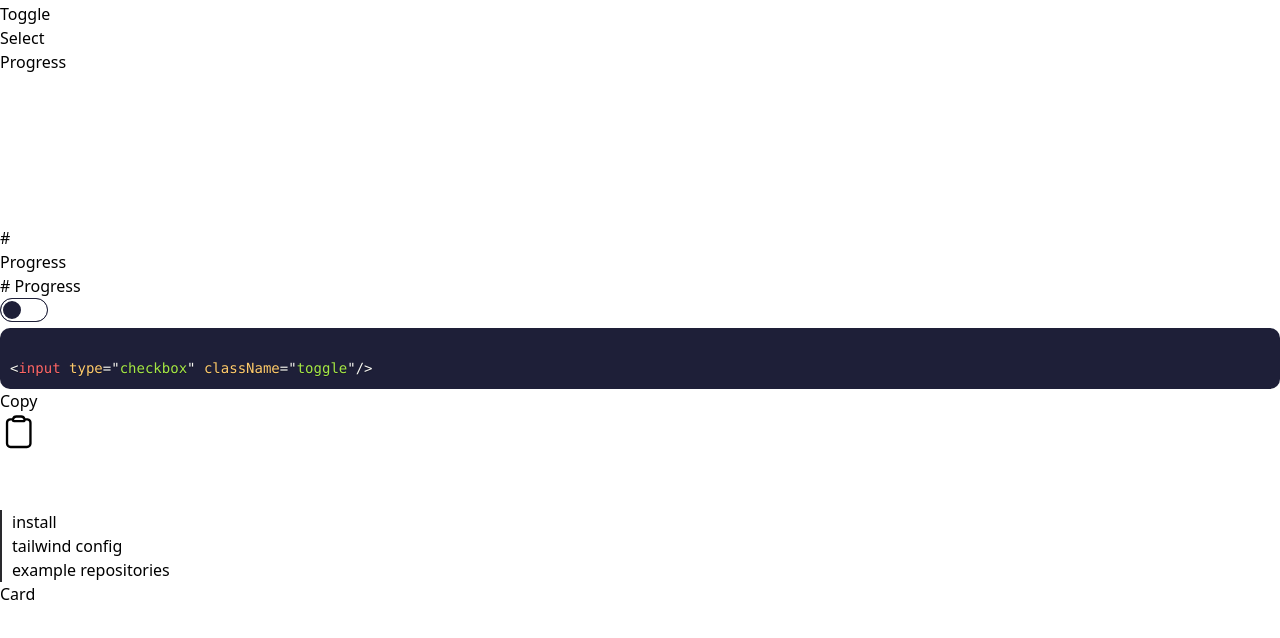
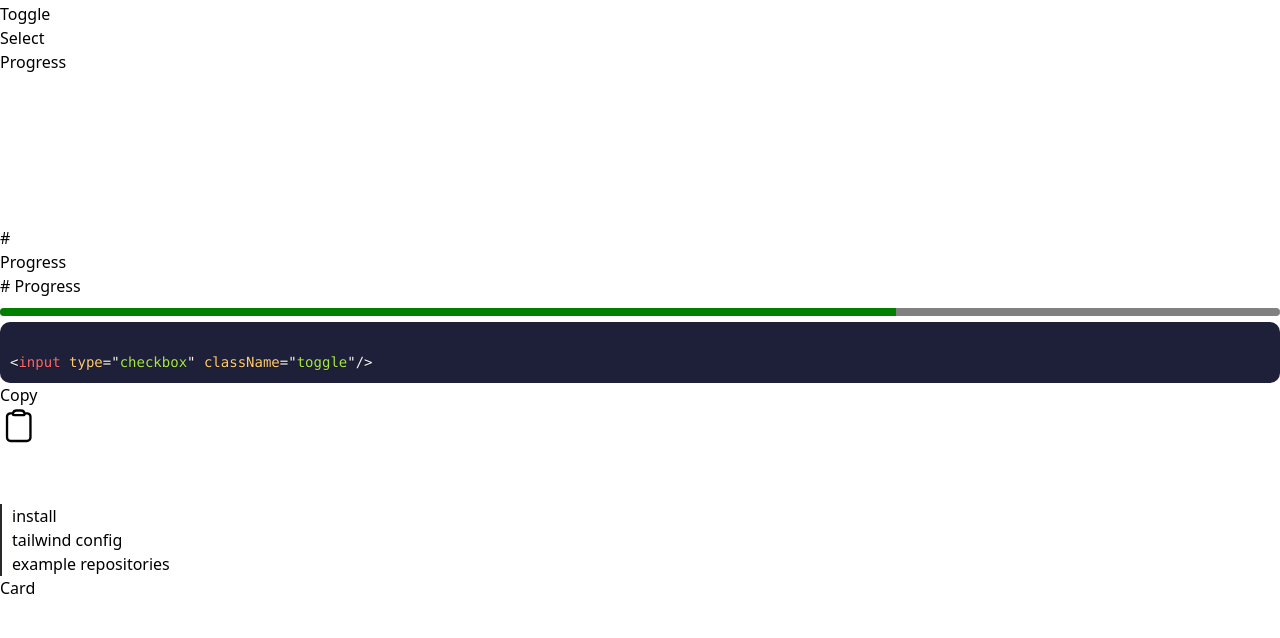
Before and after one commit to HanggityaRaharjo/luna-ui, a React (Vite) app: page /components/progress in a window 1280 px wide. Shown: the part 966-1604 px from the top of the page. Built offline with nearby package versions, Linux system fonts and the light colour scheme.

Commit message:
update component

```diff
--- a/src/index.css
+++ b/src/index.css
@@ -415,3 +415,34 @@ pre {
 }
 
 /* End Toggle */
+
+/* progress */
+.progress {
+  position: relative;
+  width: 100%;
+  -webkit-appearance: none;
+  -moz-appearance: none;
+  appearance: none;
+  overflow: hidden;
+  height: 0.5rem;
+  background-color: red;
+  border-radius: 1rem;
+  vertical-align: baseline;
+}
+
+/*
+.progress {
+  position: relative;
+  accent-color: red;
+  width: 100%;
+  -webkit-appearance: none;
+  -moz-appearance: none;
+  appearance: none;
+  overflow: hidden;
+  height: 0.5rem;
+  background-color: red;
+  border-radius: var(--rounded-box, 1rem);
+}
+
+ */
+/* End progress */
--- a/src/pages/ComponentsPage/ProgressPage.jsx
+++ b/src/pages/ComponentsPage/ProgressPage.jsx
@@ -20,7 +20,7 @@ const ProgressPage = () => {
           <span className="">#</span> Progress
         </p>
         <ViewComponent>
-          <input type="checkbox" className="toggle" />
+          <progress className="progress" value="70" max="100"></progress>
         </ViewComponent>
         <CodeSnippet
           type="html"
```
